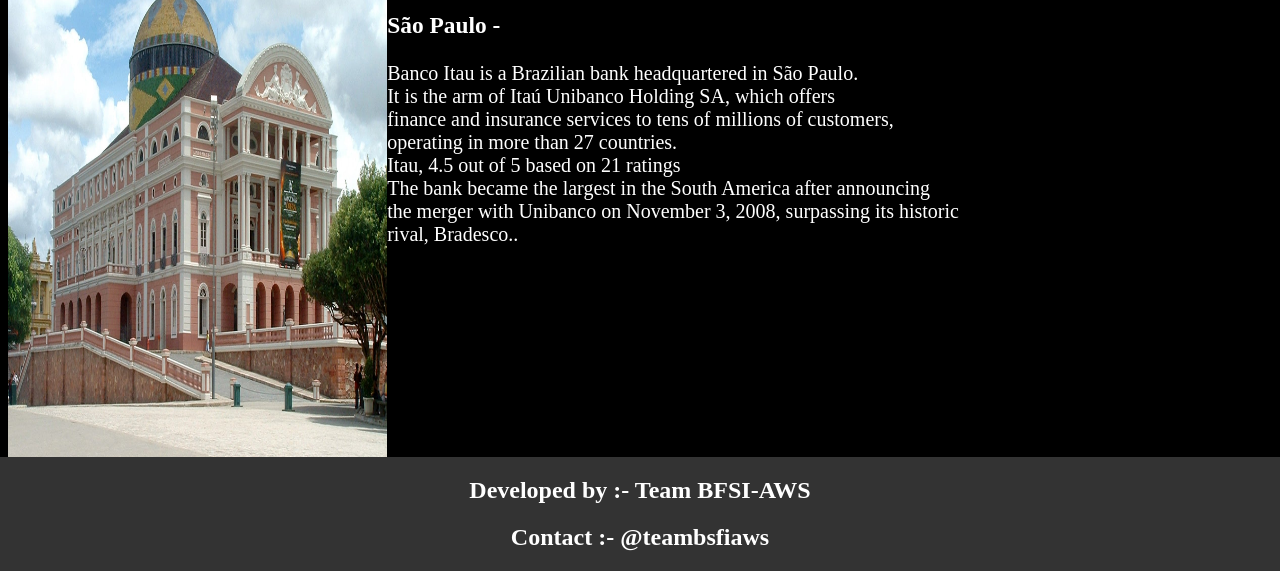
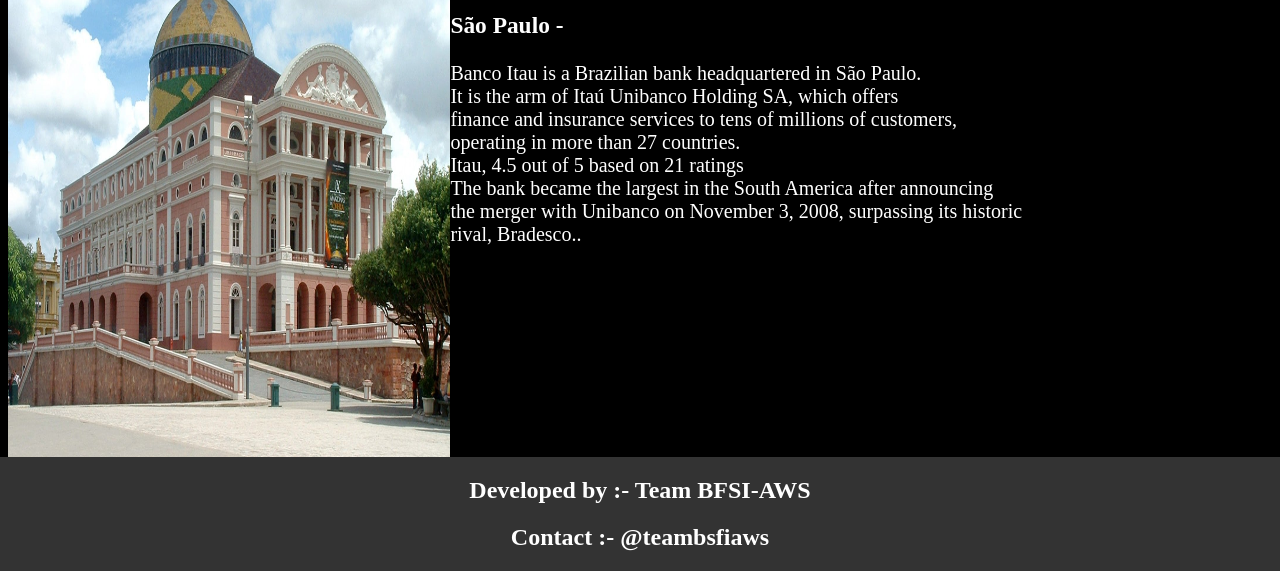
Before and after one commit to nikhilchandrawar/staticwebsiteforitaupipeline, a plain HTML site: page index1.html in a window 1280 px wide. Shown: the part 229-800 px from the top of the page. Drawn offline with Linux system fonts and the light colour scheme.

Commit message:
Update index1.html

```diff
--- a/index1.html
+++ b/index1.html
@@ -40,7 +40,7 @@
         max-width: 100%
       }
       .image {
-        flex-basis: 30%
+        flex-basis: 35%
       }
       .text {
         font-size: 20px;
```
